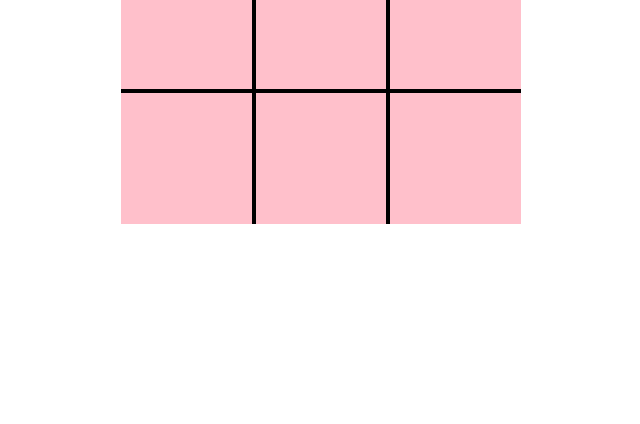
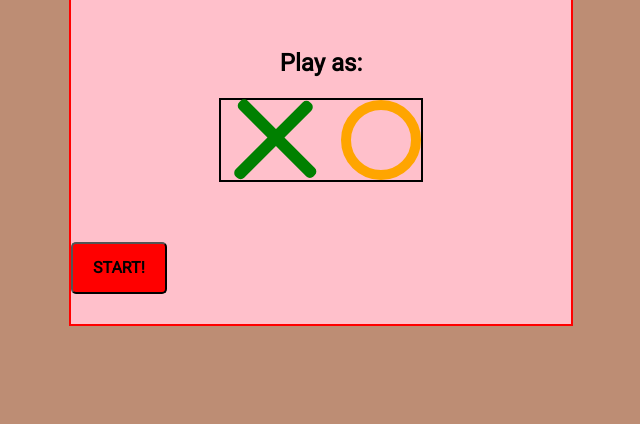
Before and after one commit to ewilkie/Tic-Tac-Toe, a plain HTML site: page index.html in a window 1280 px wide. Shown: the part 376-800 px from the top of the page, without its empty margins (319-959 px from the left). Drawn offline with Linux system fonts and the light colour scheme.

Commit message:
game start styling

```diff
--- a/css/main.css
+++ b/css/main.css
@@ -3,16 +3,101 @@ html, body {
     padding: 0;
     height: 100%;
     font-family: 'Roboto', sans-serif;
-    overflow-x: hidden; /* prevenyt scroll in mobile site */
+    background-color: #BD8D74;
+}
+
+.h1 {
+  font-size: 50px;
+  text-align: center;
+  padding: 20px;
+}
+
+h2 {
+  text-align: center;
 }
 
 .main-outer {
 
     background-color: pink;
+    border: 2px solid red;
+
+    /* display in center of page */
     position: fixed;
     top: 50%;
     left: 50%;
     transform: translate(-50%, -50%);
+
+    height: 600px;
+    width: 500px;
+
+}
+
+.game-start {
+  display: flex;
+  flex-direction: column;
+  justify-content: center;
+  align-items: center;
+
+  /* for positioning of start button   */
+  position: relative;
+  height: 600px;
+
+}
+
+.selection {
+  display: flex;
+  flex-direction: row;
+  border: 2px solid black;
+}
+
+.selection *:hover {
+  cursor: pointer;
+}
+
+.selection .cross {
+  margin-right: 20px;
+  margin-top: 22px;
+}
+
+/* need to fix this so both are highlighted at the same time */
+.selection.cross *:hover{
+  background-color: black;
+}
+
+.selection .circle span:hover {
+  cursor: pointer;
+  border: 10px solid black;
+}
+
+
+#startbutton {
+
+  background-color: red;
+  cursor: pointer;
+
+  font-weight: bold;
+  border-radius: 5px;
+
+  position: absolute;
+  bottom: 30px;
+  left: 0;
+  right: 0;
+
+  display: inline;
+  width: fit-content;
+  padding: 15px 20px;
+
+  text-align: center;
+
+}
+
+.main-game {
+    /* place children in center of page */
+    display: flex;
+    justify-content: center;
+    align-items: bottom;
+    background-color: aquamarine;
+
 }
 
 .main-grid {
@@ -28,6 +113,8 @@ html, body {
     border-collapse: collapse;
     width: 400px;
     height: 400px;
+
+
 
 }
 
@@ -112,7 +199,7 @@ html, body {
 }
 
 .cross-span:first-child {
-    transform: rotate(45deg) translate(5px, 5px);
+    transform: rotate(45deg) translate(10px, 5px);
 }
 
 .cross-span:last-child {
@@ -122,8 +209,8 @@ html, body {
 
 .cross-span {
     display: block;
-    width: 100px;
-    height: 10px;
+    width: 105px;
+    height: 12px;
     border-radius: 5px;
     background-color: green;
 }
--- a/index.html
+++ b/index.html
@@ -8,10 +8,26 @@
         <meta name="viewport" content="width=device-width, initial-scale=1">
         <link rel="stylesheet" href="css/main.css">
         <link rel="stylesheet" href="css/normalize.css">
+        <link href="https://fonts.googleapis.com/css2?family=Roboto&display=swap" rel="stylesheet">
     </head>
     <body>
          <main class="main-outer">
-            <section class="main-grid">
+            <section class="game-start">
+                <h1 class="h1">Tic Tac Toe</h1>
+                <h2>Play as:</h2>
+                <div class="selection">
+                    <div class="cross">
+                        <span class="cross-span"></span>
+                        <span class="cross-span"></span>
+                    </div>
+                    <div class="circle">
+                        <span class="circle-span"></span>
+                    </div>
+                </div>
+                <button id="startbutton"> START!</button>
+            </section>
+            <section class="main-game">
+                <div class="main-grid hidden">
                     <div class="base-child">
                         <div class="cross hidden">
                             <span class="cross-span"></span>
@@ -93,12 +109,12 @@
                             <span class="circle-span"></span>
                         </div>
                     </div>
+                </div>
             </section>
-            <section>
-                <div class="results">
+            <section class="results">
                     <div id="winningMessageText"></div>
                     <button id="resetbutton">End game</button>
-                </div>
+
             </section>
          </main>
         <script src="/js/script.js" ></script>
--- a/js/script.js
+++ b/js/script.js
@@ -12,9 +12,23 @@
 
 
 //const cellElements = document.querySelectorAll('.base-child')
+//const cellElements = Array.from(document.querySelectorAll('.base-child'));
 
 
-//const cellElements = Array.from(document.querySelectorAll('.base-child'));
+/* =========================== Start Game ================================= */
+
+let buttonStart = document.querySelector('#startbutton');
+let startDiv = document.querySelector('.game-start');
+let mainDiv = document.querySelector('.main-grid');
+
+
+function startGame() {
+  startDiv.classList.add("hidden");
+  mainDiv.classList.remove("hidden");
+}
+
+buttonStart.addEventListener('click', startGame);
+
 
 
 const WINNING_COMBINATIONS = [
@@ -105,7 +119,6 @@ function handleClick() {
     // remove hover styling when cell contains item
     this.onmouseover = function() {
       this.style.boxShadow = 'none';
-      console.log(this.style);
     };
 }
 
```
Lines whose indentation alone changed are shown as unchanged.
